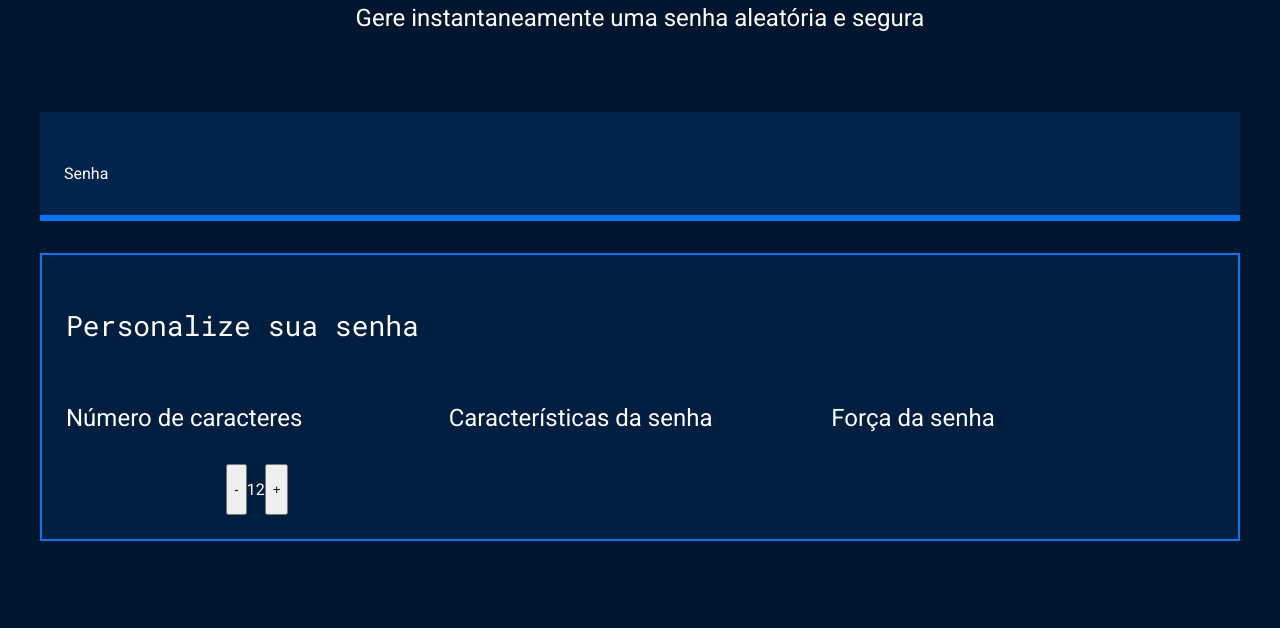
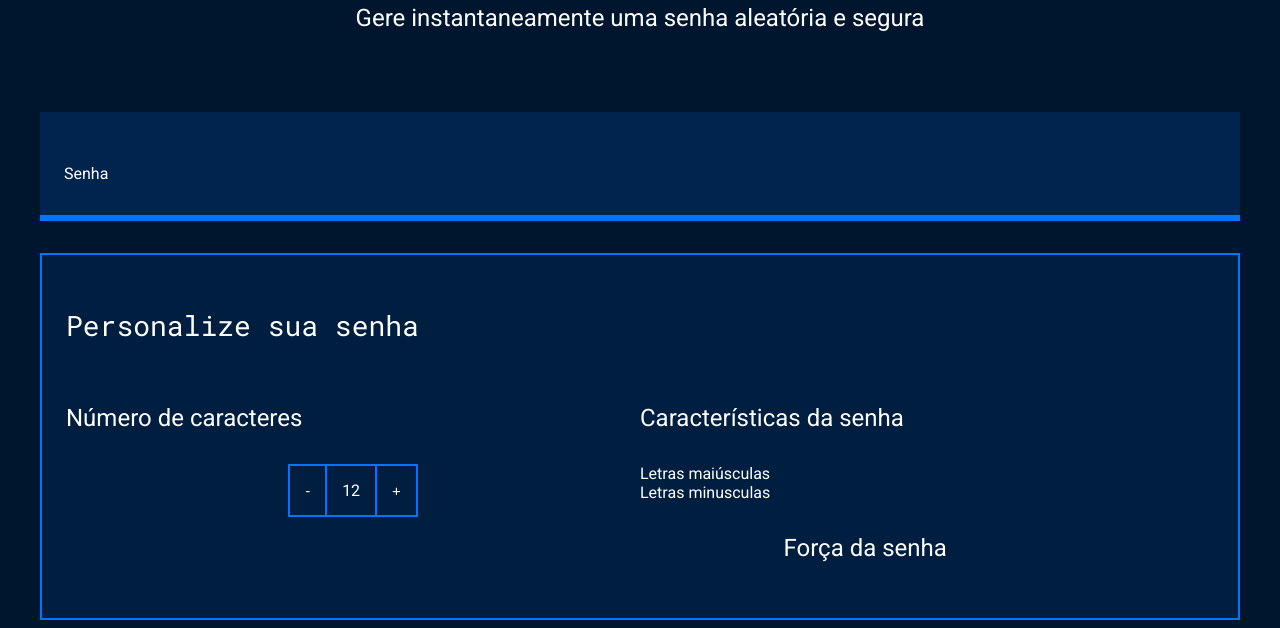
Before and after one commit to jhenivic/GeradordeSenha, a plain HTML site: page GeradordeSenha/index.html in a window 1280 px wide. Shown: the part 214-842 px from the top of the page. Before the commit the page ends 800 px from the top, so only its background shows below. Drawn offline with Linux system fonts and the light colour scheme.

Commit message:
Add files via upload

```diff
--- a/GeradordeSenha/index.html
+++ b/GeradordeSenha/index.html
@@ -32,6 +32,13 @@
                 </div>
                 <div class="parametro-senha">
                     <h4 class="parametro-senha__titulo">Características da senha</h4>
+                    <div class="parametro-senha-checkbox">
+                        <imput name="maiusculo" type="checkbox" class="checkbox" checked></imput>
+                    <label for="maiusculo"> Letras maiúsculas</label>
+                    </div>
+                    <div class="parametro-senha-checkbox">
+                        <imput name="minuxculo" type="checkbox" class="checkbox" checked></imput>
+                    <label for="minusculo"> Letras minusculas</label>
                 </div>
                 <div class="parametro-senha">
                     <h4 class="parametro-senha__titulo">Força da senha</h4>
--- a/GeradordeSenha/style.css
+++ b/GeradordeSenha/style.css
@@ -90,6 +90,23 @@ body{
     justify-content: center;
 }
 
+.parametro-senha__botao{
+    background-color: var(--fundo-texto);
+    color: var(--branco);
+    border: 2px solid var(--borda);
+    padding: 15px;
+    font-size: 15px;
+    cursor: pointer;
+}
+
+.parametro-senha__texto{
+    padding: 15px;
+    border-top: 2px solid var(--borda);
+    border-bottom: 2px solid var(--borda);
+    margin: 0;
+
+}
+
 @media screen and (min-width: 768px) {
     .parametro-coluna__senha{
         flex-direction: row;
```
Also changed, not shown: 1 other file.
